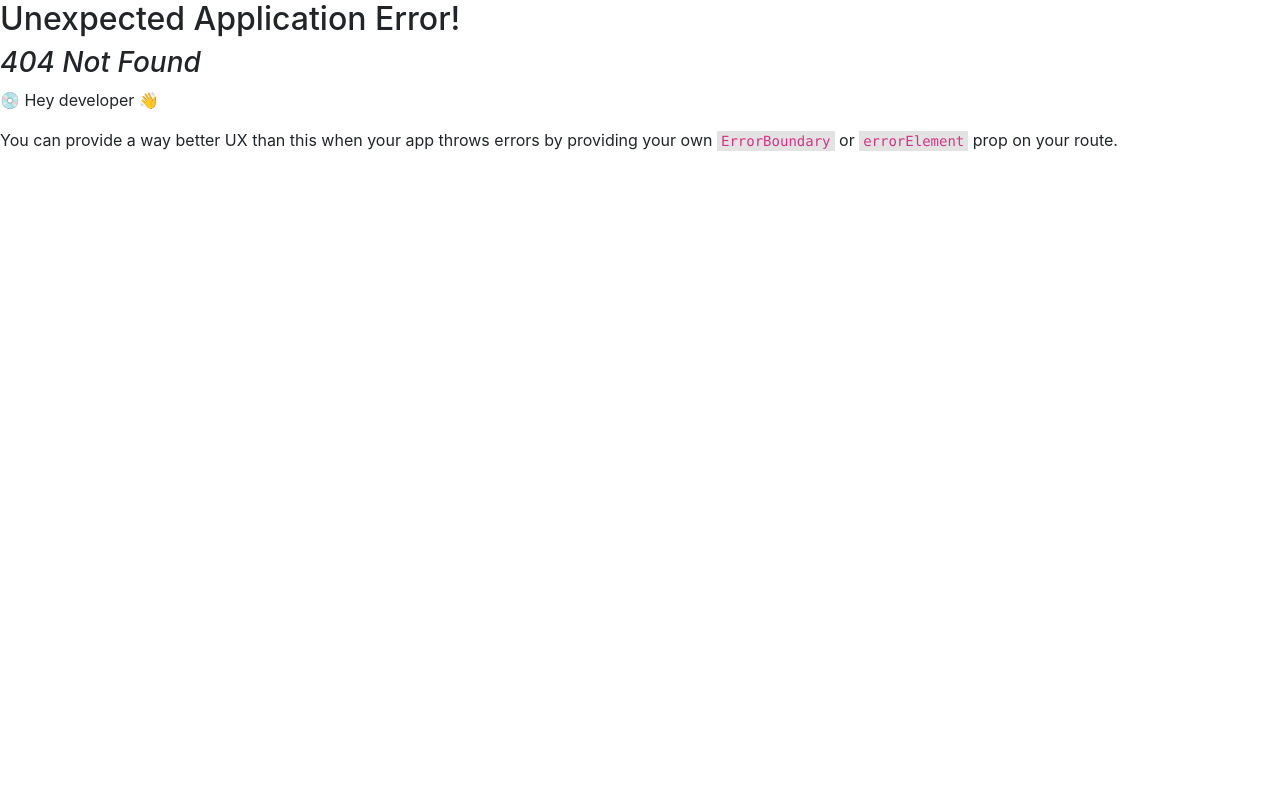
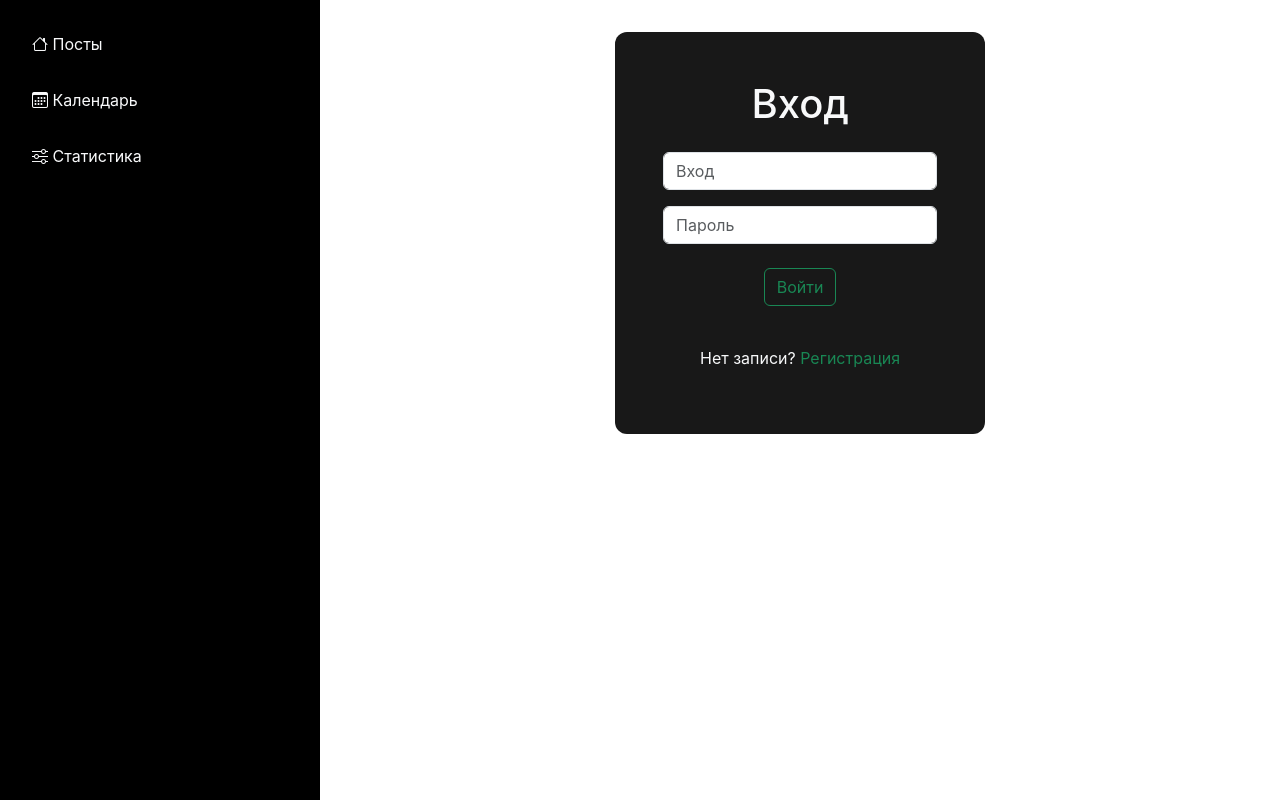
Before and after one commit to Sergey-Chernyshev/PROD-trinau-frontend, a React (Create React App) app: page /login in a window 1280 px wide. Before the commit this address had no page. Built offline with nearby package versions, Linux system fonts and the light colour scheme.

Commit message:
login
Сделал логин

```diff
--- a/src/components/PostsPageComponents/PostBlock.js
+++ b/src/components/PostsPageComponents/PostBlock.js
@@ -2,7 +2,7 @@ import React from "react";
 
 
 export default function PostBlock(props) {
-    const {data} = props;
+    const { data } = props;
 
     return (
         <li class="list-group-item">
--- a/src/components/navBar/NavBar.js
+++ b/src/components/navBar/NavBar.js
@@ -7,20 +7,20 @@ export default function Navbar() {
     <div className="col p-3 bg-black" id="navbar">
       <ul className="nav nav-pills flex-sm-column justify-content-center mb-auto">
         <NavBarLink
-          linkTo = "/posts"
-          text = " Посты"
-          icon = "bi-house"
-         />
+          linkTo="/posts/public"
+          text=" Посты"
+          icon="bi-house"
+        />
         <NavBarLink
-          linkTo = "/calendar"
-          text = " Календарь"
-          icon = "bi-calendar3"
-         />
+          linkTo="/calendar"
+          text=" Календарь"
+          icon="bi-calendar3"
+        />
         <NavBarLink
-          linkTo = "/statistic"
-          text = " Статистика"
-          icon = "bi-sliders"
-         />
+          linkTo="/statistic"
+          text=" Статистика"
+          icon="bi-sliders"
+        />
       </ul>
     </div>
   );
--- a/src/index.css
+++ b/src/index.css
@@ -15,7 +15,7 @@ code {
 
 @media (min-width: 576px) {
   .h-sm-100 {
-      height: 100%;
+    height: 100%;
   }
 }
 
@@ -28,11 +28,24 @@ code {
   border-radius: 6px;
 }
 
-.nav>li:active {
-  background-color: black !important;
-}
 
-.li-currentlink{
+
+.li-currentlink {
   background-color: #00402f !important;
   transition: all 0.4s ease-in-out !important;
 }
+
+.nav-pills .nav-link.active,
+.nav-pills .show>.nav-link {
+  background-color: #00402f !important;
+  color: white !important;
+}
+
+a {
+  text-decoration: none !important;
+
+}
+
+.nav-link {
+  color: black !important;
+}
--- a/src/index.js
+++ b/src/index.js
@@ -13,6 +13,7 @@ import Contact from './pages/PostsPage/PostsPagePublic';
 import PostsPagePlanned from './pages/PostsPage/PostsPagePlanned';
 import PostsPageDrafts from './pages/PostsPage/PostsPageDrafts';
 import PostsPagePublic from './pages/PostsPage/PostsPagePublic';
+import LoginPage from './pages/LoginPage/LoginPage';
 
 
 
@@ -64,6 +65,10 @@ const router = createBrowserRouter([
         {
           path: 'statistic',
           element:  <ProfilePage/>
+        },
+        {
+          path: 'login',
+          element:  <LoginPage/>
         }
       ]
   }
--- a/src/pages/LoginPage/LoginPage.js
+++ b/src/pages/LoginPage/LoginPage.js
@@ -3,7 +3,7 @@ import sendRequest from "../../api/sendRequest";
 import { toast } from "react-toastify";
 
 
-export default function LoginPage(){
+export default function LoginPage() {
     const [inputPassword, setInputPassword] = useState("")
     const [inputLogin, setInputLogin] = useState("")
 
@@ -53,12 +53,27 @@ export default function LoginPage(){
 
     }
     return (
-        <>
-            <form onSubmit={handleSubmitLogin}>
-                <input placeholder='Логин' type='login' value={inputLogin} onChange={e => setInputLogin(e.target.value)} />
-                <input placeholder='Пароль' type='password' value={inputPassword} onChange={e => setInputPassword(e.target.value)} />
-                <button type='submit'>Войти</button>
-            </form>
-        </>
+        <div className="d-flex justify-content-center">
+            <div className=" mt-3" style={{ borderRadius: "12px", backgroundColor: "rgb(24, 24, 24)" }}>
+                <form className="p-5" onSubmit={handleSubmitLogin}>
+                    <div className="text-center">
+                        <h1 className="text-light">Вход</h1>
+                    </div>
+                    <div className="form-group py-3">
+                        <input type="text" className="form-control" id="login" placeholder="Вход" />
+                    </div>
+                    <div>
+                        <input type="password" className="form-control" id="floatingPassword" placeholder="Пароль" />
+                    </div>
+                    <div className="d-flex justify-content-center mt-4">
+                        <button type="submit" className="btn btn-outline-success mb-4">Войти</button>
+                    </div>
+
+                    <div className="text-center mt-3 text-light">
+                        <p>Нет записи? <a className="link-success" href="#!">Регистрация</a></p>
+                    </div>
+                </form>
+            </div>
+        </div>
     )
 }
--- a/src/pages/PostsPage/PostsPageHeader.js
+++ b/src/pages/PostsPage/PostsPageHeader.js
@@ -2,26 +2,27 @@ import React from "react";
 import { NavLink } from "react-router-dom";
 
 
-export default function PostsPageHeader(){
+export default function PostsPageHeader() {
 
     return (
-        <ul class="nav nav-pills nav-fill mb-3 ml-3" id="pills-tab" role="tablist">
-            <li class="nav-item" role="presentation">
+
+        <ul className="nav nav-pills nav-fill mb-3 ml-3" id="pills-tab" role="tablist">
+            <li className="nav-item" role="presentation">
                 <NavLink to="/posts/public">
-                    <button class="nav-link active" id="pills-home-tab" data-bs-toggle="pill" data-bs-target="#pills-home" type="button" role="tab" aria-controls="pills-home" aria-selected="true">Опубликованные</button>
+                    <button className="nav-link active" id="pills-home-tab" data-bs-toggle="pill" data-bs-target="#pills-home" type="button" role="tab" aria-controls="pills-home" aria-selected="true">Опубликованные</button>
                 </NavLink>
             </li>
-            <li class="nav-item" role="presentation">
+            <li className="nav-item" role="presentation">
                 <NavLink to="/posts/planned">
-                    <button class="nav-link" id="pills-profile-tab" data-bs-toggle="pill" data-bs-target="#pills-profile" type="button" role="tab" aria-controls="pills-profile" aria-selected="false" tabindex="-1">Запланированные</button>
+                    <button className="nav-link" id="pills-profile-tab" data-bs-toggle="pill" data-bs-target="#pills-profile" type="button" role="tab" aria-controls="pills-profile" aria-selected="false" tabindex="-1">Запланированные</button>
                 </NavLink>
             </li>
-            <li class="nav-item" role="presentation">
+            <li className="nav-item" role="presentation">
                 <NavLink to="/posts/drafts">
-                    <button class="nav-link" id="pills-contact-tab" data-bs-toggle="pill" data-bs-target="#pills-contact" type="button" role="tab" aria-controls="pills-contact" aria-selected="false" tabindex="-1">Черновики</button>
+                    <button className="nav-link" id="pills-contact-tab" data-bs-toggle="pill" data-bs-target="#pills-contact" type="button" role="tab" aria-controls="pills-contact" aria-selected="false" tabindex="-1">Черновики</button>
                 </NavLink>
             </li>
-            <a class="mx-2 btn btn-outline-success" href="create.html" role="button">+</a>
+            <a className="mx-2 btn btn-outline-success" href="create.html" role="button">+</a>
         </ul>
     )
 }
--- a/src/pages/PostsPage/PostsPagePublic.js
+++ b/src/pages/PostsPage/PostsPagePublic.js
@@ -10,6 +10,7 @@ export default function PostsPagePublic() {
             aria-labelledby="pills-home-tab">
             <ul class="list-group">
                 <PostBlock />
+                <PostBlock />
             </ul>
         </div>
     )
```
